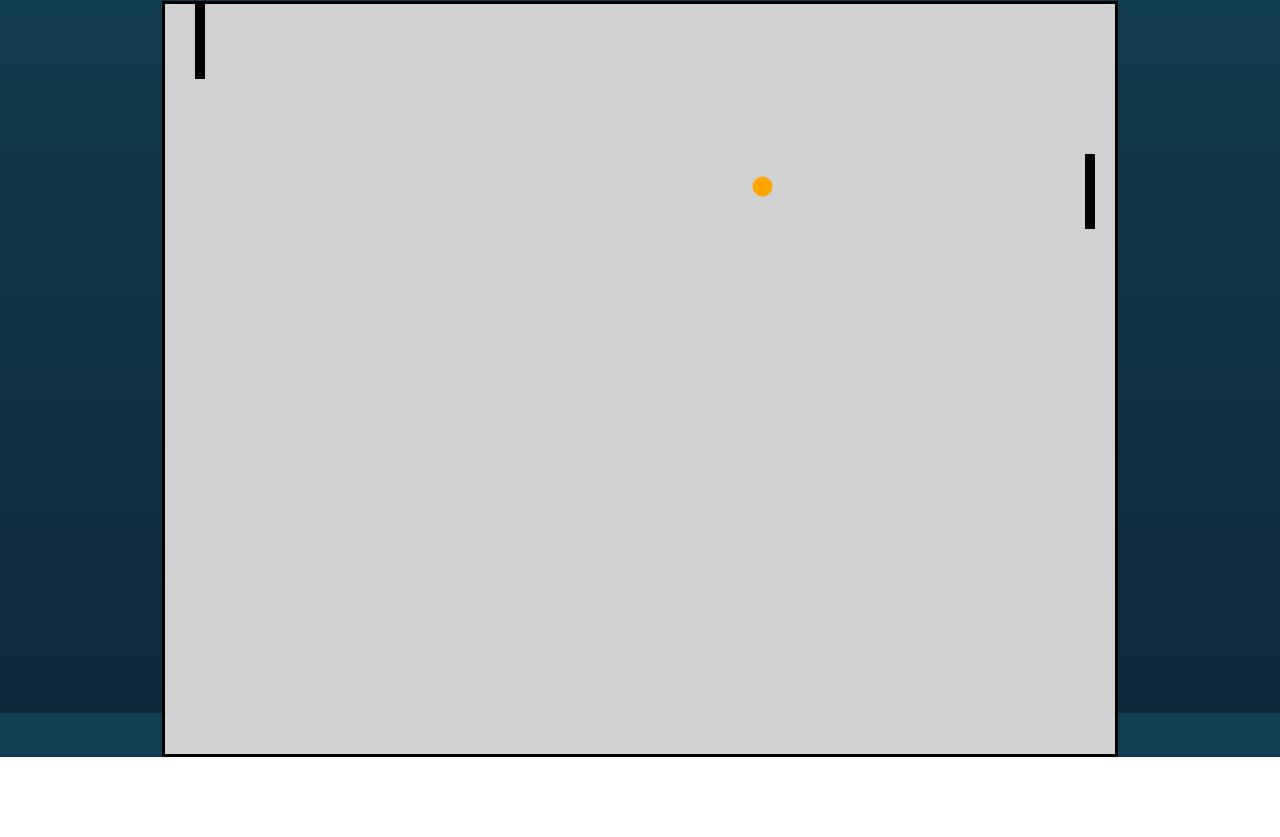
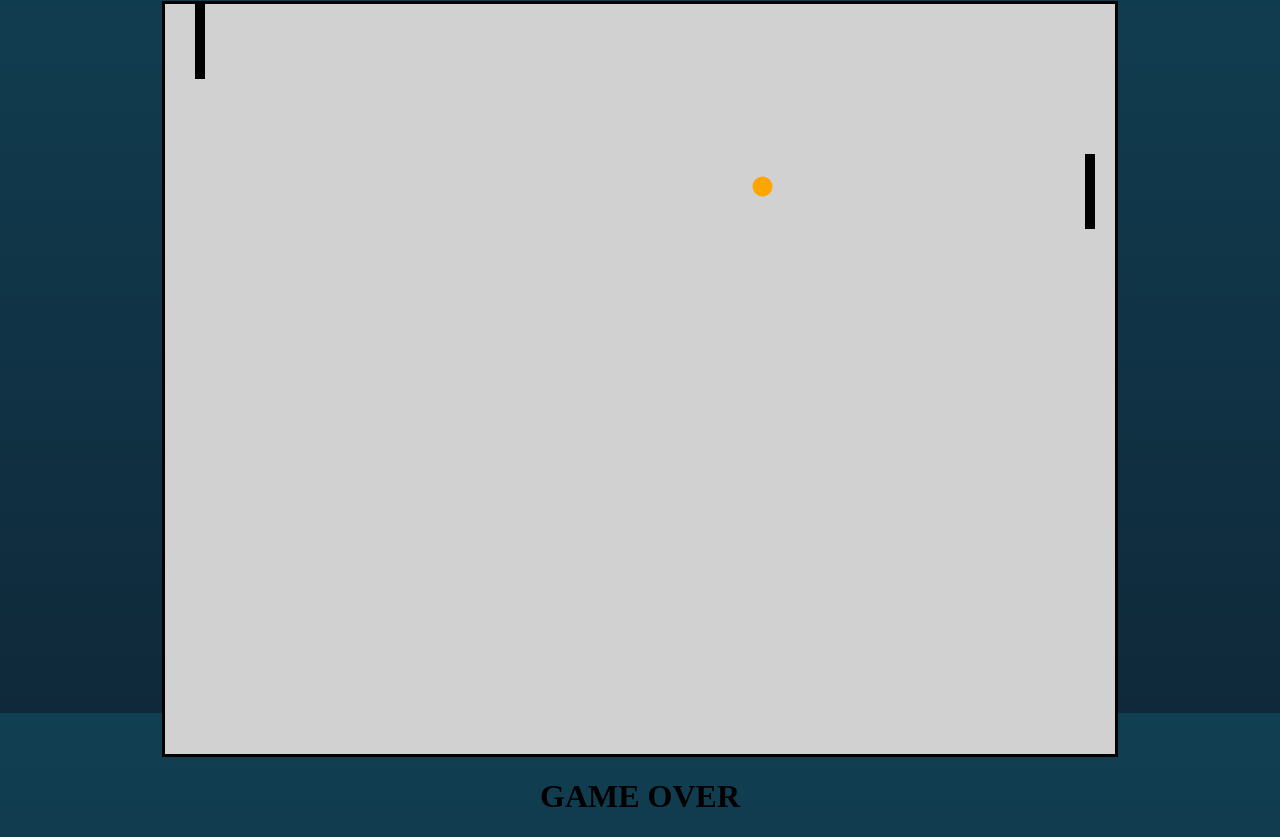
Before and after one commit to akhelouat/pong, a plain HTML site: page pong.html in a window 1280 px wide. Shown: the part 87-924 px from the top of the page. Before the commit the page ends 844 px from the top, so only its background shows below. Drawn offline with Linux system fonts and the light colour scheme.

Commit message:
[DEV] adding game_over div in html file

```diff
--- a/pong.html
+++ b/pong.html
@@ -9,6 +9,7 @@
     <div id="keyNumber" style="height:50px; width:50px; background-color: red; color:white; position:absolute; top:0px; right:0px;"></div>
     <canvas id="abdelpong" width="950" height="750"></canvas>
     <div id="score">Score: <span id="score_display"></span></div>
+    <div id="game_over"><h1>GAME OVER</h1></div>
     <div id="your_score"></div>
     <script type="text/javascript" src="pong.js" ></script>
 </body>
```
